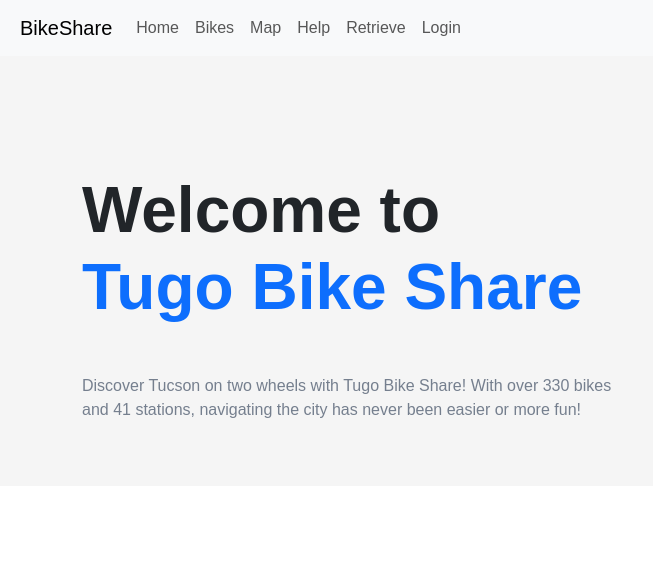
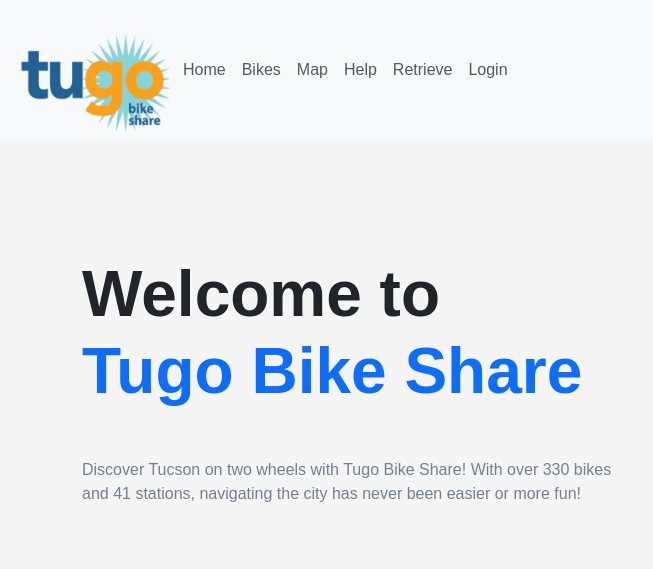
Before and after one commit to k-teja09/MIS531, a Flask app: page / in a window 1280 px wide. Shown: the top 569 px of the page, without its empty margins (0-653 px from the left). Run offline with Flask 3, Linux system fonts and the light colour scheme.

Commit message:
tryCommit-Tanya
tryCommit-Tanya

```diff
--- a/templates/index.html
+++ b/templates/index.html
@@ -12,7 +12,8 @@
 
 <body>
   <nav class="navbar navbar-expand-lg navbar-light bg-light">
-    <a class="navbar-brand" href="#">BikeShare</a>
+    <!--<a class="navbar-brand" href="#">BikeShare</a>-->
+    <img src="{{ url_for('static', filename='../static/images/tugo-logo2.png') }}" class="image" id="logo1" alt="Tugo Logo"/>
     <button class="navbar-toggler" type="button" data-toggle="collapse" data-target="#navbarSupportedContent" aria-controls="navbarSupportedContent" aria-expanded="false" aria-label="Toggle navigation">
       <span class="navbar-toggler-icon"></span>
     </button>
```
Also changed, not shown: static/images/bikeImage.jpg (added), static/images/bikes.jpg (added), static/images/tugo-logo.png (added), static/images/tugo-logo2.png (added).
